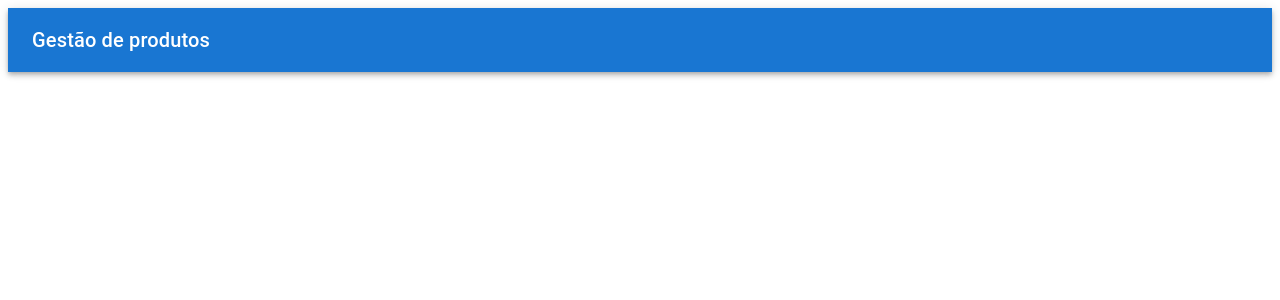
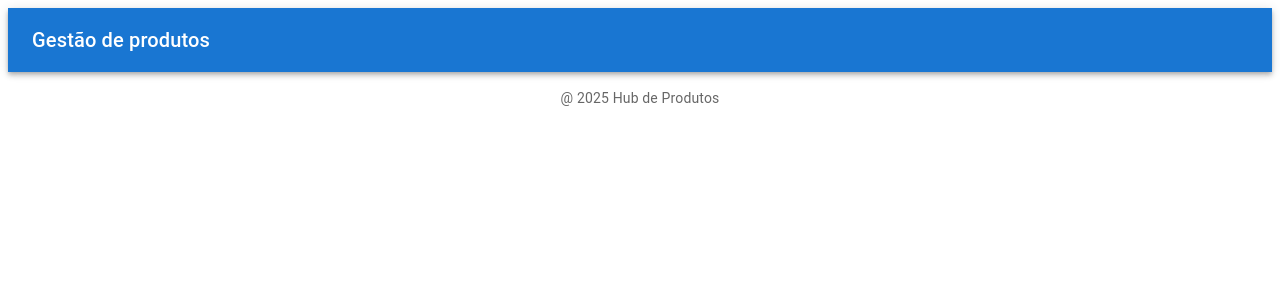
Before and after one commit to RicardoNeto01/FIAP-Produto.FullStack.SIPF, a React (Vite) app in the folder frontend/: page / in a window 1280 px wide. Shown: the top 300 px of the page. Built offline with nearby package versions, Linux system fonts and the light colour scheme.

Commit message:
Adicionando footer ao código

```diff
--- a/frontend/src/App.tsx
+++ b/frontend/src/App.tsx
@@ -1,10 +1,13 @@
 import { Box } from "@mui/material"
 import Header from "./components/Header"
+import Footer from "./components/Footer"
 function App() {
 
   return (
     <Box>
       <Header title = "Gestão de produtos"/>
+
+      <Footer/>
     </Box>
   )
 }
--- /dev/null
+++ b/frontend/src/components/Footer/index.tsx
@@ -0,0 +1,11 @@
+import { Box, Typography } from "@mui/material";
+
+export default function Footer(){
+    return(
+        <Box sx={ { p: 2, textAlign: "center"}}>
+            <Typography variant="body2" color="text.secondary">
+                @ {new Date().getFullYear()} Hub de Produtos
+            </Typography>
+        </Box>
+    )
+}
```
